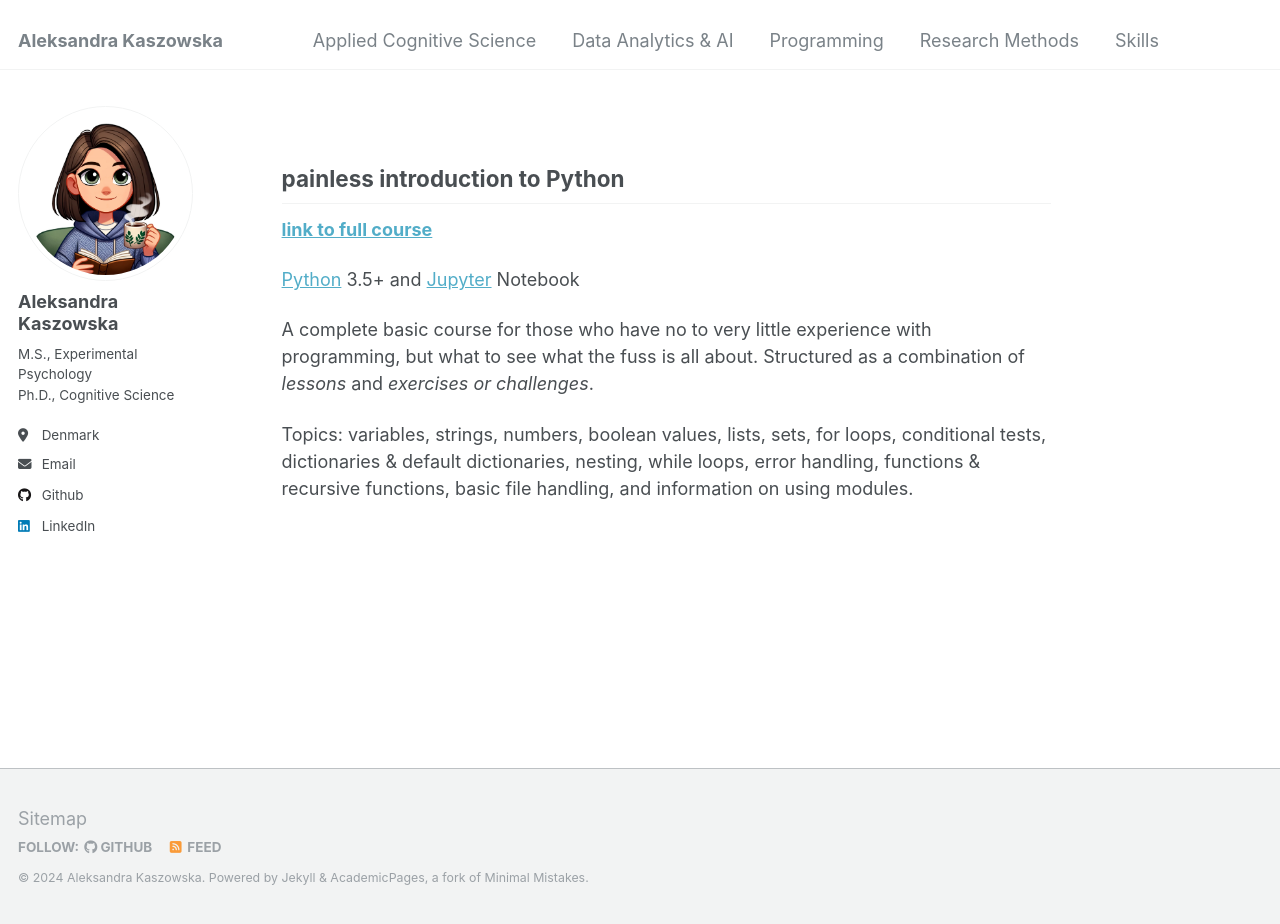
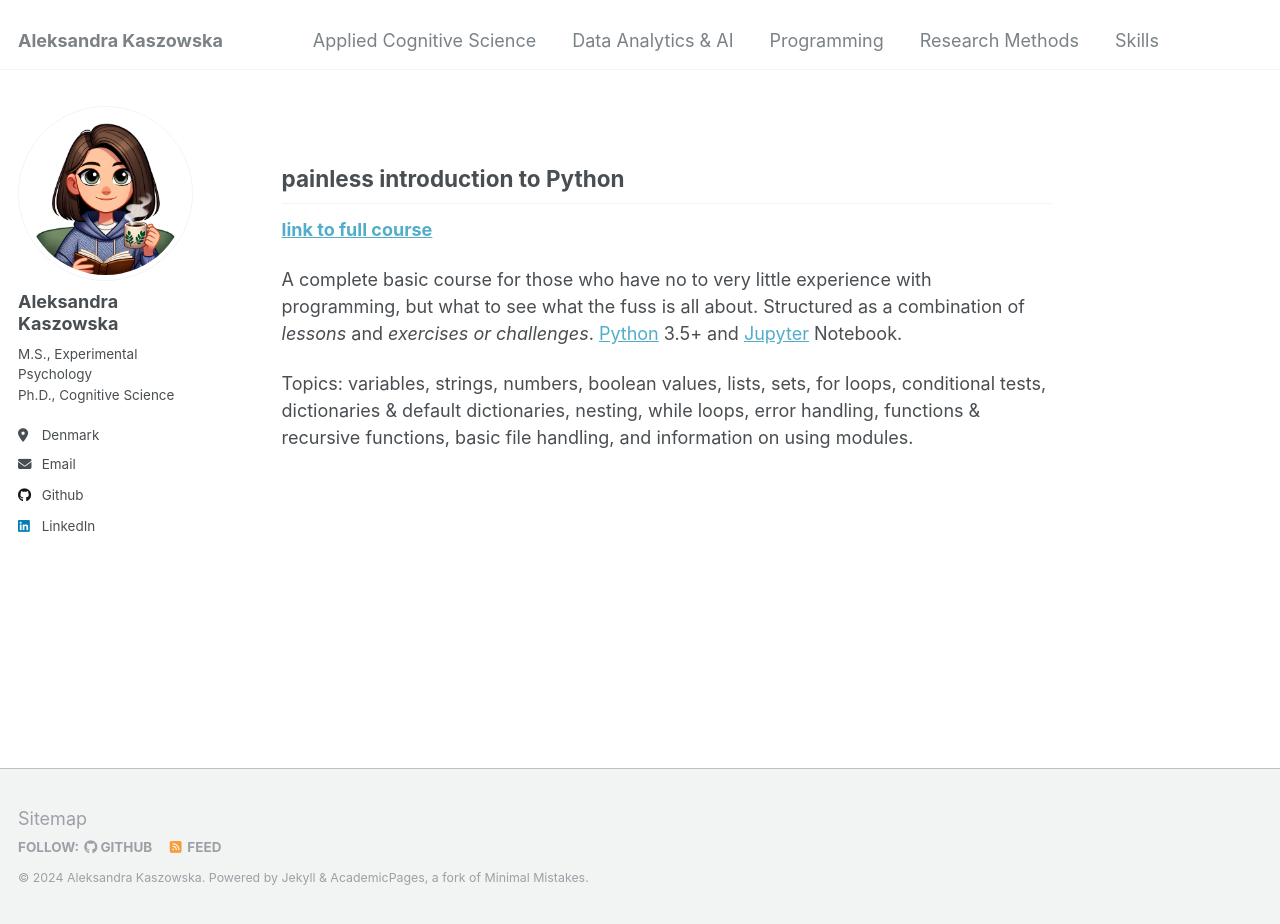
Before and after one commit to akaszowska/akaszowska.github.io, a Jekyll site: the page built from _pages/programming.md, in a window 1280 px wide and 924 px high. Built offline with Jekyll 4.4.1, drawn with Linux system fonts in a browser that asks for light colours.

```diff
--- a/_pages/programming.md
+++ b/_pages/programming.md
@@ -10,8 +10,6 @@ redirect_from:
 ## painless introduction to Python
 **[link to full course](https://github.com/akaszowska/Painless-Introduction-to-Python-course/)**
 
-[Python](https://www.python.org/) 3.5+ and [Jupyter](https://jupyter.org/) Notebook
-
-A complete basic course for those who have no to very little experience with programming, but what to see what the fuss is all about. Structured as a combination of _lessons_ and _exercises or challenges_.
+A complete basic course for those who have no to very little experience with programming, but what to see what the fuss is all about. Structured as a combination of _lessons_ and _exercises or challenges_. [Python](https://www.python.org/) 3.5+ and [Jupyter](https://jupyter.org/) Notebook.
 
 Topics: variables, strings, numbers, boolean values, lists, sets, for loops, conditional tests, dictionaries & default dictionaries, nesting, while loops, error handling, functions & recursive functions, basic file handling, and information on using modules.
```
